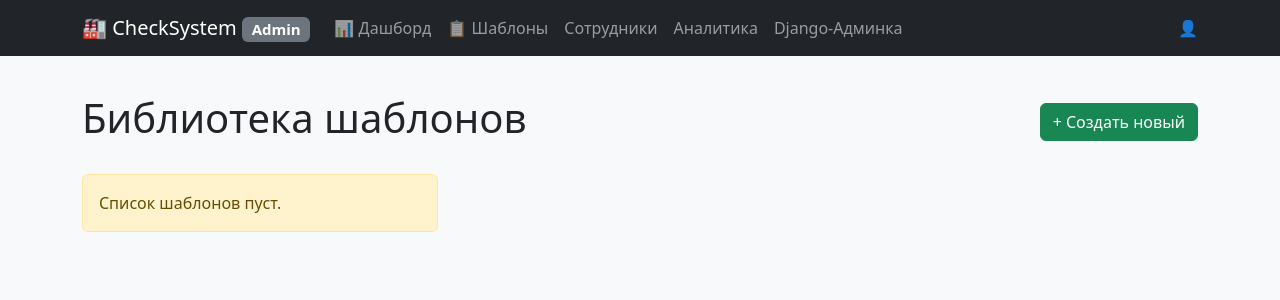
After one commit to Sanch13/culture, a Django app: template src/templates/checklists/admin_templates.html in a window 1280 px wide. The commit adds this page. Shown: the top 300 px of the page. Run offline with Django 3.2, Linux system fonts and the light colour scheme; the template is opened without the code that fills it, so the values that code supplies are empty.

Commit message:
separate menu cabinet

```diff
--- a/src/checklists/urls.py
+++ b/src/checklists/urls.py
@@ -3,7 +3,8 @@ from . import views
 
 urlpatterns = [
     # Кабинет администратора
-    path("cabinet/", views.admin_cabinet, name="admin_cabinet"),
+    path("cabinet/", views.admin_dashboard, name="admin_dashboard"),
+    path("cabinet/templates/", views.admin_templates, name="admin_templates"),
     # Предпросмотр конкретного шаблона
     path("preview/<int:template_id>/", views.template_preview, name="template_preview"),
 ]
--- a/src/templates/base_admin.html
+++ b/src/templates/base_admin.html
@@ -6,15 +6,33 @@
     <title>{% block title %}Админка{% endblock %} | Система Чек-листов</title>
 
     <!-- Подключаем Bootstrap 5 (CSS) для красоты и сетки -->
-    <link href="https://cdn.jsdelivr.net/npm/bootstrap@5.3.0/dist/css/bootstrap.min.css" rel="stylesheet">
+    <link href="https://cdn.jsdelivr.net/npm/bootstrap@5.3.0/dist/css/bootstrap.min.css"
+          rel="stylesheet">
 
     <style>
         /* Отступ сверху, чтобы контент не заезжал под фиксированное меню */
-        body { padding-top: 70px; background-color: #f8f9fa; }
-        .card { box-shadow: 0 2px 4px rgba(0,0,0,0.05); border: none; }
+        body {
+            padding-top: 70px;
+            background-color: #f8f9fa;
+        }
+
+        .card {
+            box-shadow: 0 2px 4px rgba(0, 0, 0, 0.05);
+            border: none;
+        }
 
         /* Дополнительные стили, если понадобятся */
-        {% block extra_css %}{% endblock %}
+        {
+        %
+        block
+        extra_css
+        %
+        }
+        {
+        %
+        endblock
+        %
+        }
     </style>
 </head>
 <body>
@@ -22,17 +40,29 @@
 <!-- ВЕРХНЕЕ МЕНЮ (NAVBAR) -->
 <nav class="navbar navbar-expand-lg navbar-dark bg-dark fixed-top">
     <div class="container">
-            <a class="navbar-brand" href="{% url 'admin_cabinet' %}">🏭 CheckSystem <span class="badge bg-secondary">Admin</span></a>
+        <a class="navbar-brand" href="{% url 'admin_dashboard' %}">🏭 CheckSystem <span
+                class="badge bg-secondary">Admin</span></a>
 
-            <button class="navbar-toggler" type="button" data-bs-toggle="collapse" data-bs-target="#navbarNav">
+        <button class="navbar-toggler" type="button" data-bs-toggle="collapse"
+                data-bs-target="#navbarNav">
             <span class="navbar-toggler-icon"></span>
         </button>
 
         <div class="collapse navbar-collapse" id="navbarNav">
             <ul class="navbar-nav me-auto">
                 <!-- Ссылка на Дашборд -->
-                    <li class="navbar-nav-item">
-                        <a class="nav-link active" href="{% url 'admin_cabinet' %}">Дашборд</a>
+                <li class="nav-item">
+                    <a class="nav-link {% if request.resolver_match.url_name == 'admin_dashboard' %}active{% endif %}"
+                       href="{% url 'admin_dashboard' %}">
+                        📊 Дашборд
+                    </a>
+                </li>
+
+                <li class="nav-item">
+                    <a class="nav-link {% if request.resolver_match.url_name == 'admin_templates' %}active{% endif %}"
+                       href="{% url 'admin_templates' %}">
+                        📋 Шаблоны
+                    </a>
                 </li>
 
                 <!-- Заглушки для будущих разделов -->
--- /dev/null
+++ b/src/templates/checklists/admin_templates.html
@@ -0,0 +1,46 @@
+{% extends 'base_admin.html' %}
+
+{% block title %}Шаблоны{% endblock %}
+
+{% block content %}
+<div class="d-flex justify-content-between align-items-center mb-4">
+    <h1>Библиотека шаблонов</h1>
+    <a href="/admin/checklists/checklisttemplate/add/" class="btn btn-success">
+        + Создать новый
+    </a>
+</div>
+
+<div class="row row-cols-1 row-cols-md-2 row-cols-lg-3 g-4">
+    {% for template in templates %}
+    <div class="col">
+        <div class="card h-100 shadow-sm">
+            <div class="card-header bg-white fw-bold border-bottom-0">
+                🏢 {{ template.location.name }}
+            </div>
+            <div class="card-body pt-0">
+                <h5 class="card-title text-primary">{{ template.name }}</h5>
+                <p class="card-text text-muted small">
+                    Разделов: {{ template.sections.count }}
+                </p>
+            </div>
+            <div class="card-footer bg-light d-flex justify-content-between">
+                <a href="{% url 'template_preview' template.id %}"
+                   class="btn btn-sm btn-outline-primary">
+                    👁 Просмотр
+                </a>
+                <a href="/admin/checklists/checklisttemplate/{{ template.id }}/change/"
+                   class="btn btn-sm btn-outline-secondary">
+                    ✏️ Ред.
+                </a>
+            </div>
+        </div>
+    </div>
+    {% empty %}
+    <div class="col-12">
+        <div class="alert alert-warning">
+            Список шаблонов пуст.
+        </div>
+    </div>
+    {% endfor %}
+</div>
+{% endblock %}
--- a/src/templates/checklists/template_preview.html
+++ b/src/templates/checklists/template_preview.html
@@ -9,7 +9,7 @@
         <!-- Предупреждение -->
         <div class="alert alert-warning text-center">
             ⚠️ <strong>РЕЖИМ ПРЕДПРОСМОТРА</strong>. Это не настоящий отчет, данные не сохраняются.
-            <a href="{% url 'admin_cabinet' %}" class="alert-link">Вернуться назад</a>.
+            <a href="{% url 'admin_templates' %}" class="alert-link">Вернуться назад</a>.
         </div>
 
         <div class="card p-4 shadow-sm">
```
Also changed, not shown: src/checklists/views.py (+20 -6 lines), README.md. Lines whose indentation alone changed are shown as unchanged.
